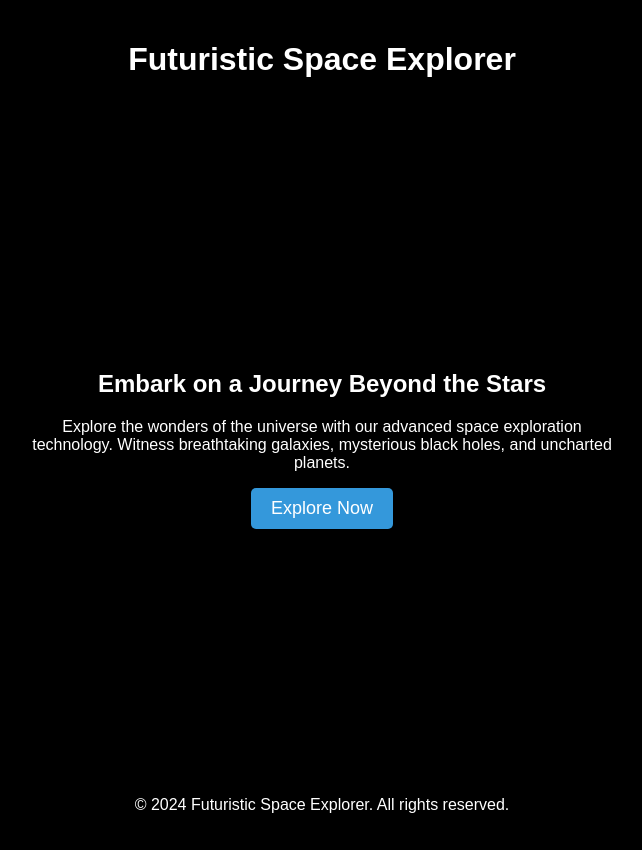
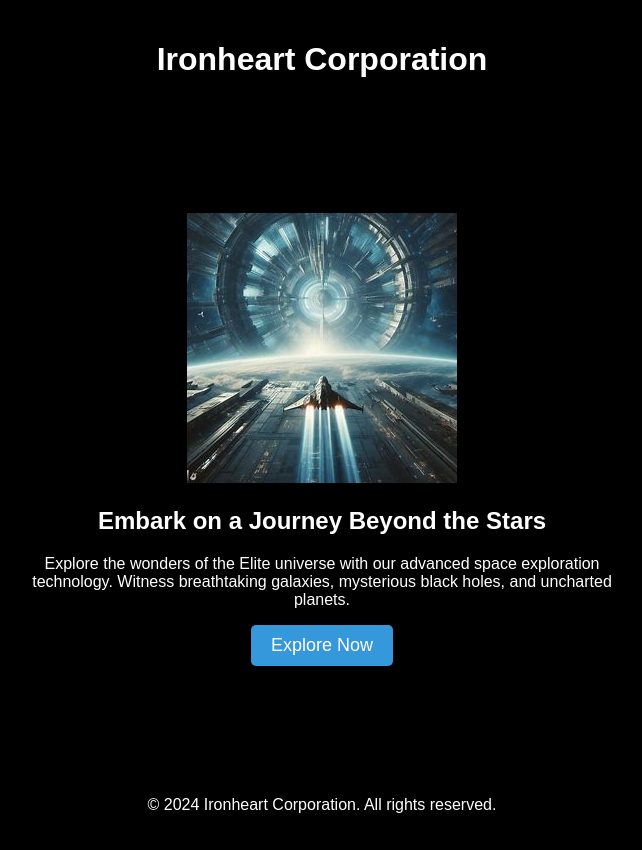
Before and after one commit to Ironheart-Corporation/ironheartcorporation.github.io, a plain HTML site: page index.html in a window 1280 px wide. Shown: the whole page, without its empty margins (318-960 px from the left). Drawn offline with Linux system fonts and the light colour scheme.

Commit message:
Add image, update titles to fit

```diff
--- a/index.html
+++ b/index.html
@@ -3,7 +3,7 @@
 <head>
     <meta charset="UTF-8">
     <meta name="viewport" content="width=device-width, initial-scale=1.0">
-    <title>Futuristic Space Explorer</title>
+    <title>Ironheart Corporation</title>
     <style>
         body {
             font-family: 'Arial', sans-serif;
@@ -54,19 +54,20 @@
 </head>
 <body>
     <header>
-        <h1>Futuristic Space Explorer</h1>
+        <h1>Ironheart Corporation</h1>
     </header>
 
     <section>
         <div class="intro">
+	    <img src="/resources/OIG.jpg" alt="Futuristic Space Image">
             <h2>Embark on a Journey Beyond the Stars</h2>
-            <p>Explore the wonders of the universe with our advanced space exploration technology. Witness breathtaking galaxies, mysterious black holes, and uncharted planets.</p>
+            <p>Explore the wonders of the Elite universe with our advanced space exploration technology. Witness breathtaking galaxies, mysterious black holes, and uncharted planets.</p>
             <a href="#explore" class="cta-button">Explore Now</a>
         </div>
     </section>
 
     <footer>
-        <p>&copy; 2024 Futuristic Space Explorer. All rights reserved.</p>
+        <p>&copy; 2024 Ironheart Corporation. All rights reserved.</p>
     </footer>
 </body>
 </html>
```
Also changed, not shown: resources/OIG.jpg (added).
